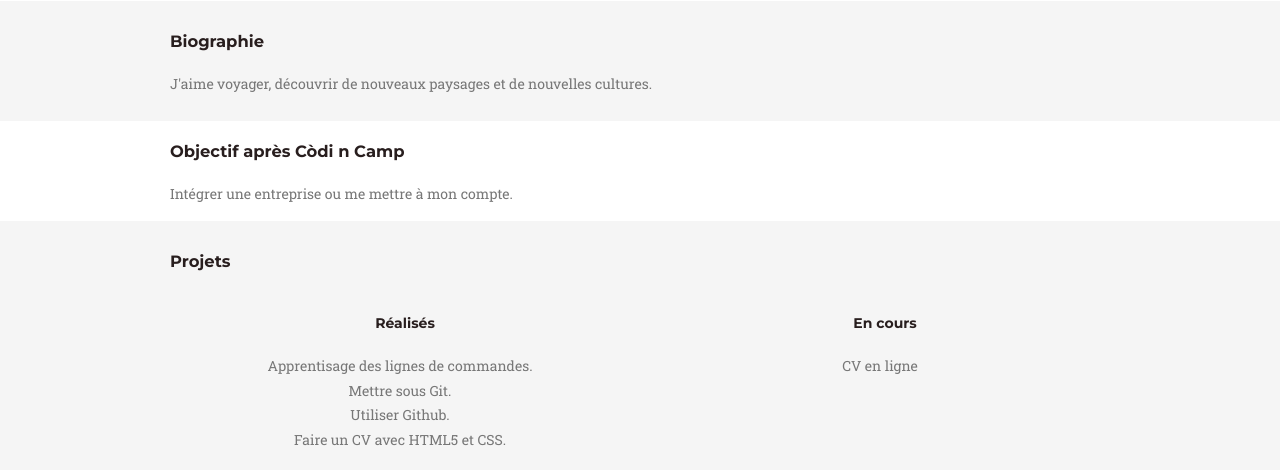
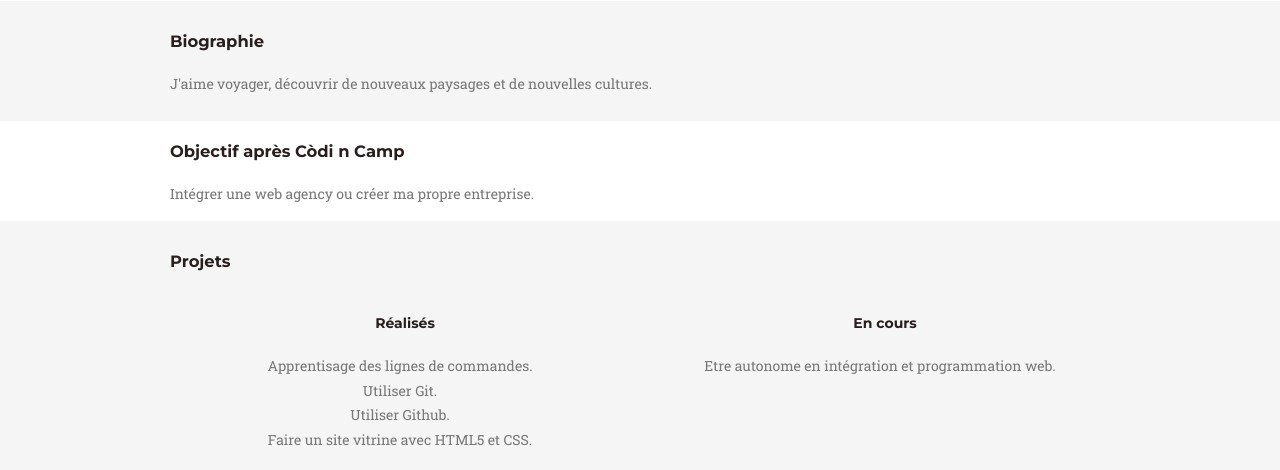
Before and after one commit to MedericMedo/Fiche, a plain HTML site: page index.html in a window 1280 px wide. Shown: the part 330-800 px from the top of the page. Drawn offline with Linux system fonts and the light colour scheme; a script that the page names is missing.

Commit message:
Retouches des phrases.

```diff
--- a/index.html
+++ b/index.html
@@ -18,7 +18,7 @@
         <li><a href="#lien-bio">Biographie</a></li>
         <li><a href="#lien-obj">Objectif</a></li>
         <li><a href="#lien-projet">Projet</a></li>
-        <li><a href="contact.html">Contact</a></li>
+        <li><a href="#lien-contact">Contact</a></li>
      </ul>
      <img class="lapin" src="http://codincamp.fr/static/img/about/chrono4.png"/>
    </nav>
@@ -47,7 +47,7 @@
 		<section>
       <div class="largeur-texte">
 			<h3 id="lien-obj">Objectif après Còdi n Camp</h3>
-				<p>Intégrer une entreprise ou me mettre à mon compte.</p>
+				<p>Intégrer une web agency ou créer ma propre entreprise.</p>
       </div>
 		</section>
 		<section id="section-projet" class="bg-grey">
@@ -57,15 +57,15 @@
     			<h4>Réalisés</h4>
     				<ul>
     					<li>Apprentisage des lignes de commandes.</li>
-    					<li>Mettre sous Git.</li>
+    					<li>Utiliser Git.</li>
     					<li>Utiliser Github.</li>
-              <li>Faire un CV avec HTML5 et CSS.</li>
+              <li>Faire un site vitrine avec HTML5 et CSS.</li>
     				</ul>
         </div>
         <div class="div-en-cours">
   			<h4>En cours</h4>
   				<ul>
-  					<li>CV en ligne</li>
+  					<li>Etre autonome en intégration et programmation web.</li>
   				</ul>
         </div>
        </div>
@@ -80,7 +80,7 @@
       </div>
 		</section>
     <section class="section-contact">
-      <h3 class="titre-contact"><i class="fa fa-envelope"></i>      Contact</h3>
+      <h3 id="lien-contact" class="titre-contact"><i class="fa fa-envelope"></i>      Contact</h3>
     <form class="form-marge" action="/back/contact" method="post">
       <input type="hidden" name="to" value="mederic.medo@gmail.com"/>
         <div>
```
